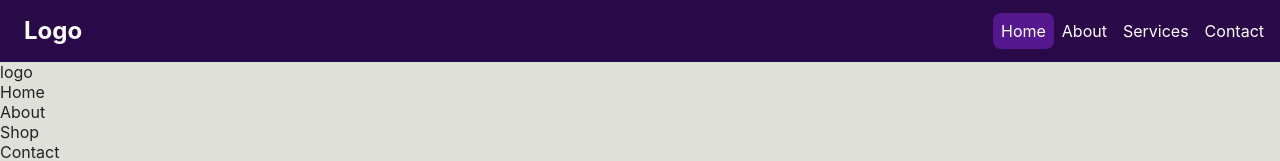
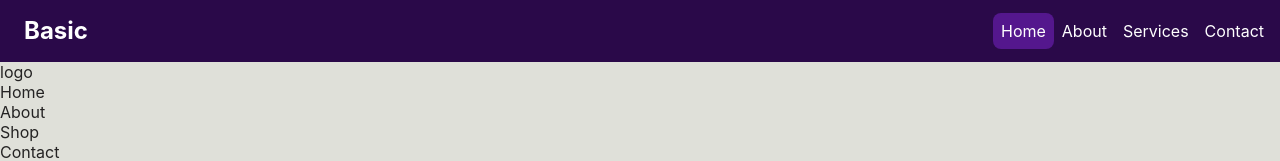
Before and after one commit to Lu-Smith/react_headers, a React (Create React App) app: page / in a window 1280 px wide. Shown: the top 161 px of the page. Built offline with nearby package versions, Linux system fonts and the light colour scheme.

Commit message:
Finish the Basic header - HeaderOne

```diff
--- a/src/components/HeaderOne.tsx
+++ b/src/components/HeaderOne.tsx
@@ -7,7 +7,7 @@ const HeaderOne = () => {
 
   return (
     <nav className='HeaderOne'>
-      <div className='title'><Link to='/'>Logo</Link></div>
+      <div className='title'><Link to='/'>Basic</Link></div>
       <div className="menu" onClick={() => {
         setMenuOpen(!menuOpen)
       }}>
```
